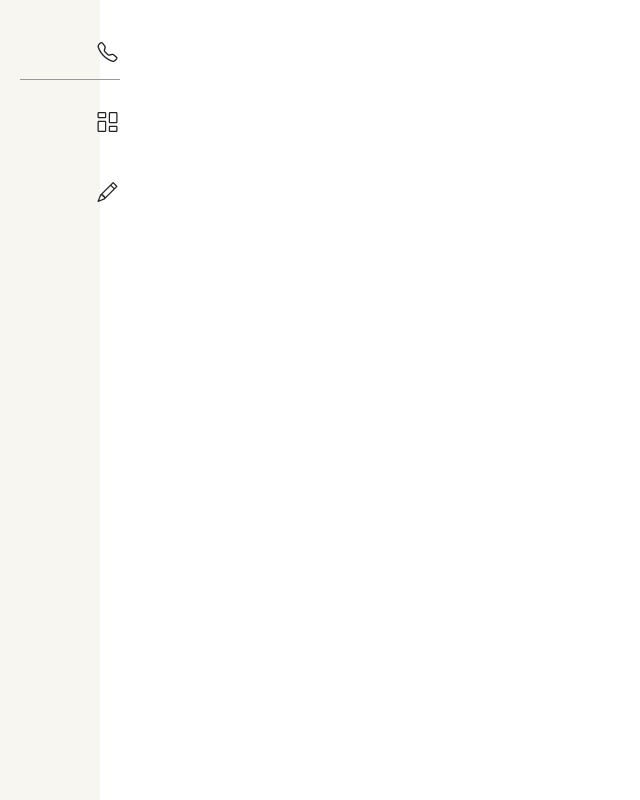
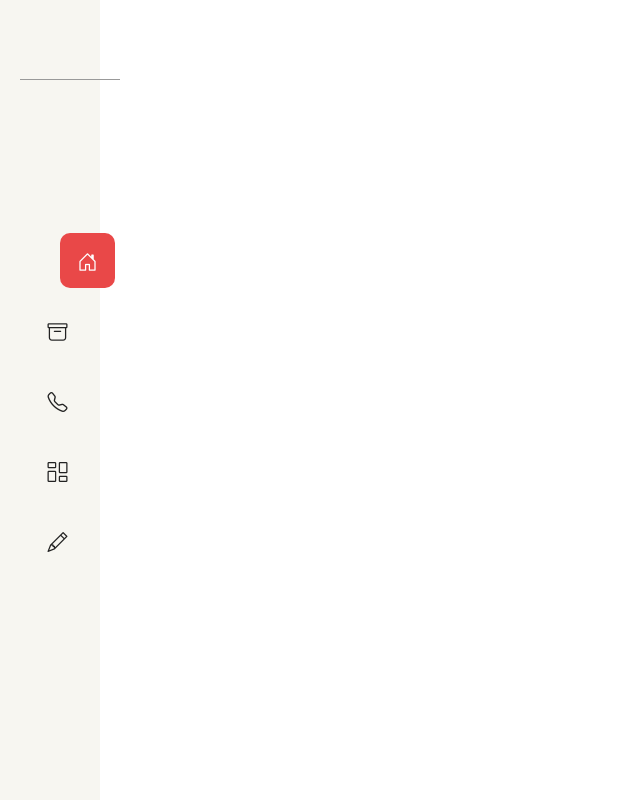
Before and after one commit to JeanPaulAri/sidebar-responsive1, a website: page index.html in a window 1280 px wide. Shown: the whole page, without its empty margins (0-640 px from the left). Drawn offline with nearby package versions, Linux system fonts and the light colour scheme.

Commit message:
adding cointainers

```diff
--- a/index.html
+++ b/index.html
@@ -15,7 +15,7 @@
 <body>
     <div class="container">
         <div class="navigation">
-            <div class="menu-toogle">
+            <div class="menu-toogle"></div>
                 <ul class="list">
                     <li class="list-item active" id="li-home">
                         <a href="#">
@@ -58,7 +58,7 @@
                         </a>
                     </li>
                 </ul>
-            </div>
+
         </div>
     </div>
     <script src="styles.js"></script>
```
